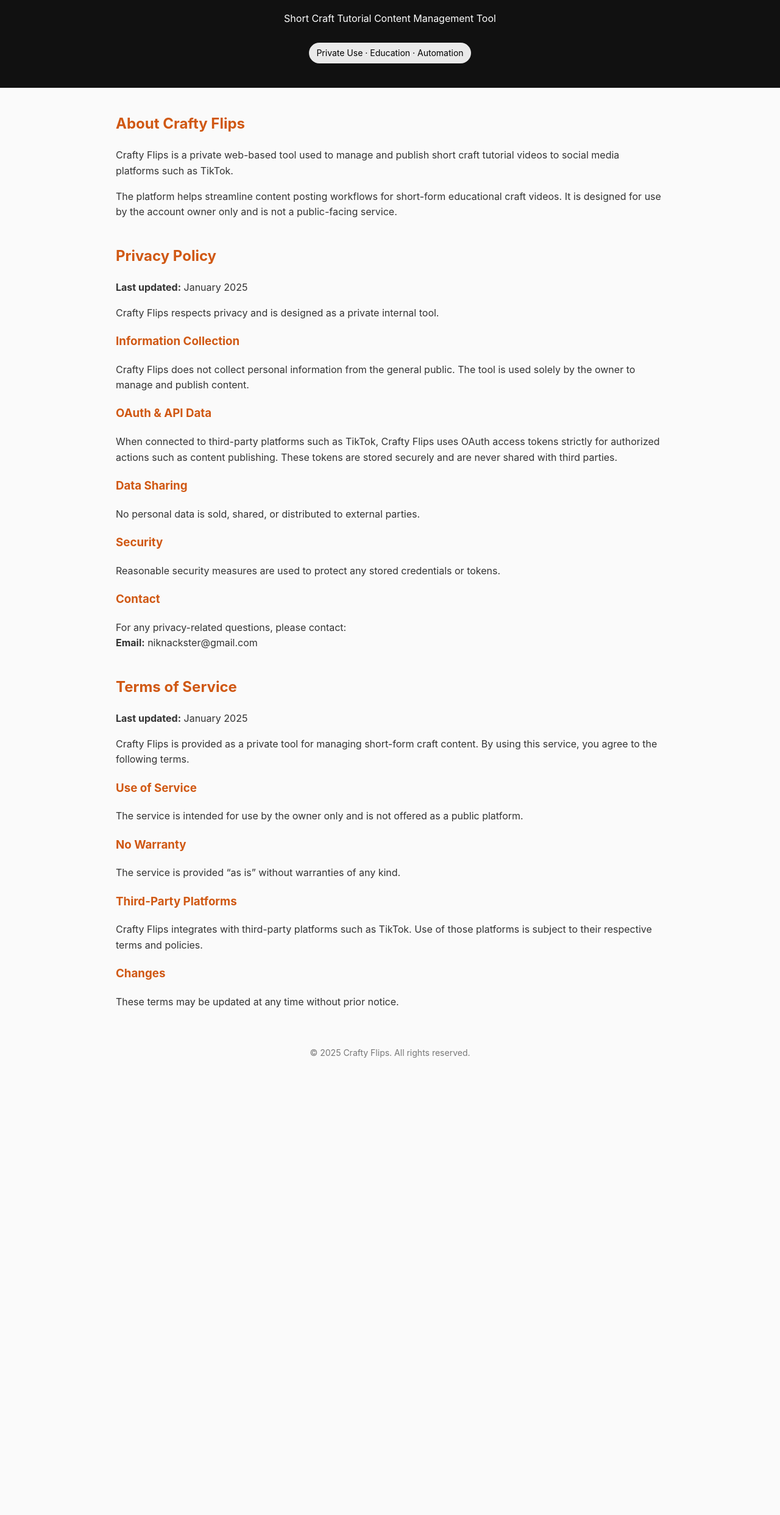
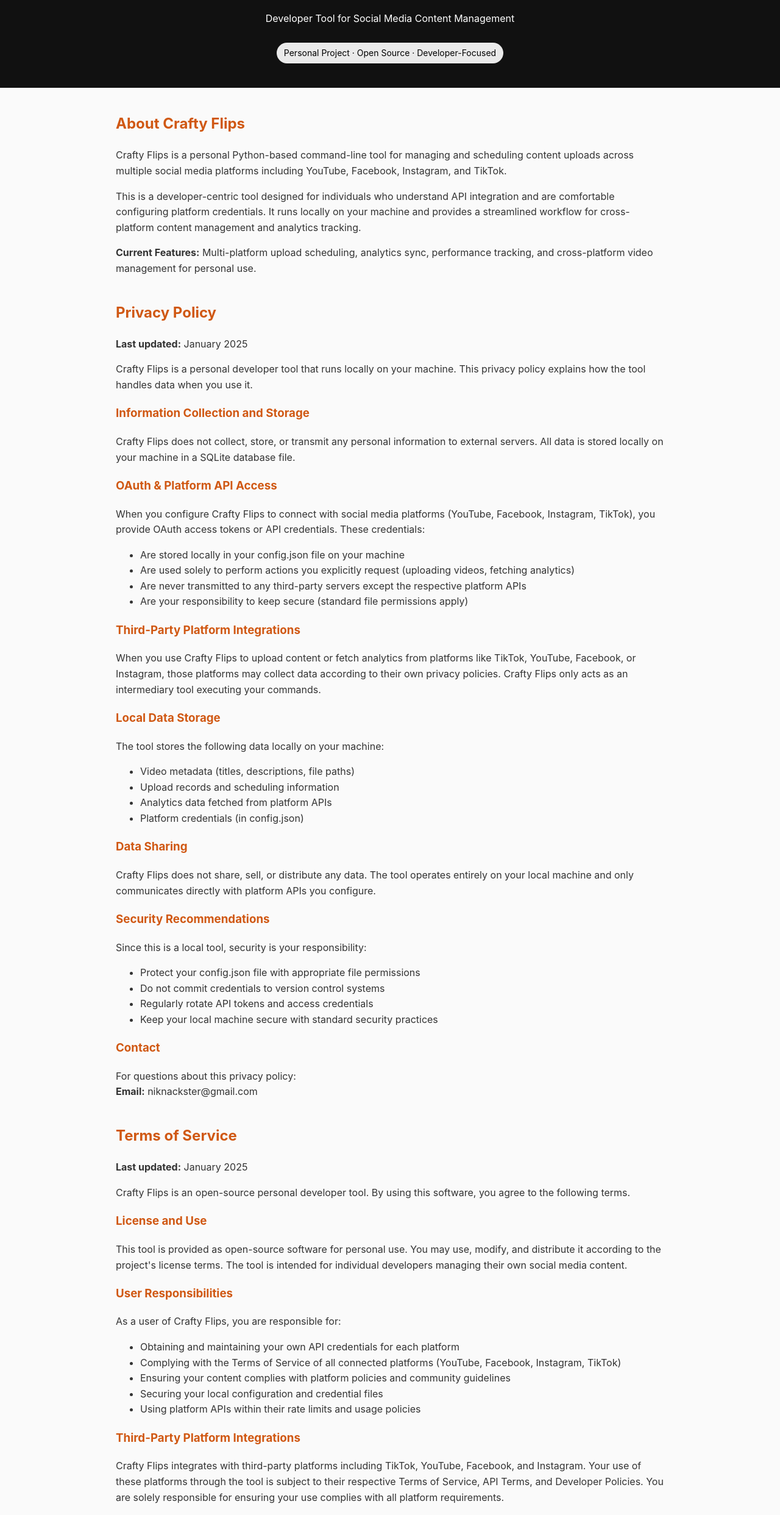
Before and after one commit to niknack/craftflips-site, a plain HTML site: page index.html in a window 1280 px wide. Shown: the part 116-2601 px from the top of the page at 61% size. Before the commit the page ends 1875 px from the top, so only its background shows below. Drawn offline with Linux system fonts and the light colour scheme.

Commit message:
updated content

```diff
--- a/index.html
+++ b/index.html
@@ -53,19 +53,24 @@
 
 <header>
   <h1>Crafty Flips</h1>
-  <p>Short Craft Tutorial Content Management Tool</p>
-  <div class="badge">Private Use · Education · Automation</div>
+  <p>Developer Tool for Social Media Content Management</p>
+  <div class="badge">Personal Project · Open Source · Developer-Focused</div>
 </header>
 
 <section id="about">
   <h2>About Crafty Flips</h2>
   <p>
-    Crafty Flips is a private web-based tool used to manage and publish short craft tutorial
-    videos to social media platforms such as TikTok.
+    Crafty Flips is a personal Python-based command-line tool for managing and scheduling
+    content uploads across multiple social media platforms including YouTube, Facebook, Instagram, and TikTok.
   </p>
   <p>
-    The platform helps streamline content posting workflows for short-form educational
-    craft videos. It is designed for use by the account owner only and is not a public-facing service.
+    This is a developer-centric tool designed for individuals who understand API integration
+    and are comfortable configuring platform credentials. It runs locally on your machine and
+    provides a streamlined workflow for cross-platform content management and analytics tracking.
+  </p>
+  <p>
+    <strong>Current Features:</strong> Multi-platform upload scheduling, analytics sync,
+    performance tracking, and cross-platform video management for personal use.
   </p>
 </section>
 
@@ -74,35 +79,66 @@
   <p><strong>Last updated:</strong> January 2025</p>
 
   <p>
-    Crafty Flips respects privacy and is designed as a private internal tool.
+    Crafty Flips is a personal developer tool that runs locally on your machine.
+    This privacy policy explains how the tool handles data when you use it.
   </p>
 
-  <h3>Information Collection</h3>
+  <h3>Information Collection and Storage</h3>
   <p>
-    Crafty Flips does not collect personal information from the general public.
-    The tool is used solely by the owner to manage and publish content.
+    Crafty Flips does not collect, store, or transmit any personal information to external servers.
+    All data is stored locally on your machine in a SQLite database file.
   </p>
 
-  <h3>OAuth & API Data</h3>
+  <h3>OAuth & Platform API Access</h3>
   <p>
-    When connected to third-party platforms such as TikTok, Crafty Flips uses OAuth
-    access tokens strictly for authorized actions such as content publishing.
-    These tokens are stored securely and are never shared with third parties.
+    When you configure Crafty Flips to connect with social media platforms (YouTube, Facebook,
+    Instagram, TikTok), you provide OAuth access tokens or API credentials. These credentials:
   </p>
+  <ul>
+    <li>Are stored locally in your config.json file on your machine</li>
+    <li>Are used solely to perform actions you explicitly request (uploading videos, fetching analytics)</li>
+    <li>Are never transmitted to any third-party servers except the respective platform APIs</li>
+    <li>Are your responsibility to keep secure (standard file permissions apply)</li>
+  </ul>
+
+  <h3>Third-Party Platform Integrations</h3>
+  <p>
+    When you use Crafty Flips to upload content or fetch analytics from platforms like TikTok,
+    YouTube, Facebook, or Instagram, those platforms may collect data according to their own
+    privacy policies. Crafty Flips only acts as an intermediary tool executing your commands.
+  </p>
+
+  <h3>Local Data Storage</h3>
+  <p>
+    The tool stores the following data locally on your machine:
+  </p>
+  <ul>
+    <li>Video metadata (titles, descriptions, file paths)</li>
+    <li>Upload records and scheduling information</li>
+    <li>Analytics data fetched from platform APIs</li>
+    <li>Platform credentials (in config.json)</li>
+  </ul>
 
   <h3>Data Sharing</h3>
   <p>
-    No personal data is sold, shared, or distributed to external parties.
+    Crafty Flips does not share, sell, or distribute any data. The tool operates entirely
+    on your local machine and only communicates directly with platform APIs you configure.
   </p>
 
-  <h3>Security</h3>
+  <h3>Security Recommendations</h3>
   <p>
-    Reasonable security measures are used to protect any stored credentials or tokens.
+    Since this is a local tool, security is your responsibility:
   </p>
+  <ul>
+    <li>Protect your config.json file with appropriate file permissions</li>
+    <li>Do not commit credentials to version control systems</li>
+    <li>Regularly rotate API tokens and access credentials</li>
+    <li>Keep your local machine secure with standard security practices</li>
+  </ul>
 
   <h3>Contact</h3>
   <p>
-    For any privacy-related questions, please contact:
+    For questions about this privacy policy:
     <br />
     <strong>Email:</strong> niknackster@gmail.com
   </p>
@@ -113,29 +149,61 @@
   <p><strong>Last updated:</strong> January 2025</p>
 
   <p>
-    Crafty Flips is provided as a private tool for managing short-form craft content.
-    By using this service, you agree to the following terms.
+    Crafty Flips is an open-source personal developer tool. By using this software,
+    you agree to the following terms.
   </p>
 
-  <h3>Use of Service</h3>
+  <h3>License and Use</h3>
   <p>
-    The service is intended for use by the owner only and is not offered as a public platform.
+    This tool is provided as open-source software for personal use. You may use, modify,
+    and distribute it according to the project's license terms. The tool is intended for
+    individual developers managing their own social media content.
+  </p>
+
+  <h3>User Responsibilities</h3>
+  <p>
+    As a user of Crafty Flips, you are responsible for:
+  </p>
+  <ul>
+    <li>Obtaining and maintaining your own API credentials for each platform</li>
+    <li>Complying with the Terms of Service of all connected platforms (YouTube, Facebook, Instagram, TikTok)</li>
+    <li>Ensuring your content complies with platform policies and community guidelines</li>
+    <li>Securing your local configuration and credential files</li>
+    <li>Using platform APIs within their rate limits and usage policies</li>
+  </ul>
+
+  <h3>Third-Party Platform Integrations</h3>
+  <p>
+    Crafty Flips integrates with third-party platforms including TikTok, YouTube, Facebook,
+    and Instagram. Your use of these platforms through the tool is subject to their respective
+    Terms of Service, API Terms, and Developer Policies. You are solely responsible for ensuring
+    your use complies with all platform requirements.
   </p>
 
   <h3>No Warranty</h3>
   <p>
-    The service is provided “as is” without warranties of any kind.
+    This software is provided "as is" without warranties of any kind, either express or implied.
+    The developers make no guarantees about the tool's functionality, reliability, or suitability
+    for any particular purpose.
   </p>
 
-  <h3>Third-Party Platforms</h3>
+  <h3>Limitation of Liability</h3>
   <p>
-    Crafty Flips integrates with third-party platforms such as TikTok.
-    Use of those platforms is subject to their respective terms and policies.
+    The developers of Crafty Flips are not liable for any damages, data loss, account suspensions,
+    or other issues that may arise from using this tool. Use at your own risk.
   </p>
 
-  <h3>Changes</h3>
+  <h3>Changes to Terms</h3>
   <p>
-    These terms may be updated at any time without prior notice.
+    These terms may be updated at any time. Continued use of the tool constitutes acceptance
+    of any changes.
+  </p>
+
+  <h3>Contact</h3>
+  <p>
+    For questions about these terms:
+    <br />
+    <strong>Email:</strong> niknackster@gmail.com
   </p>
 </section>
 
```
Also changed, not shown: privacy-policy.html (added, +123 -0 lines), terms-of-service.html (added, +116 -0 lines).
